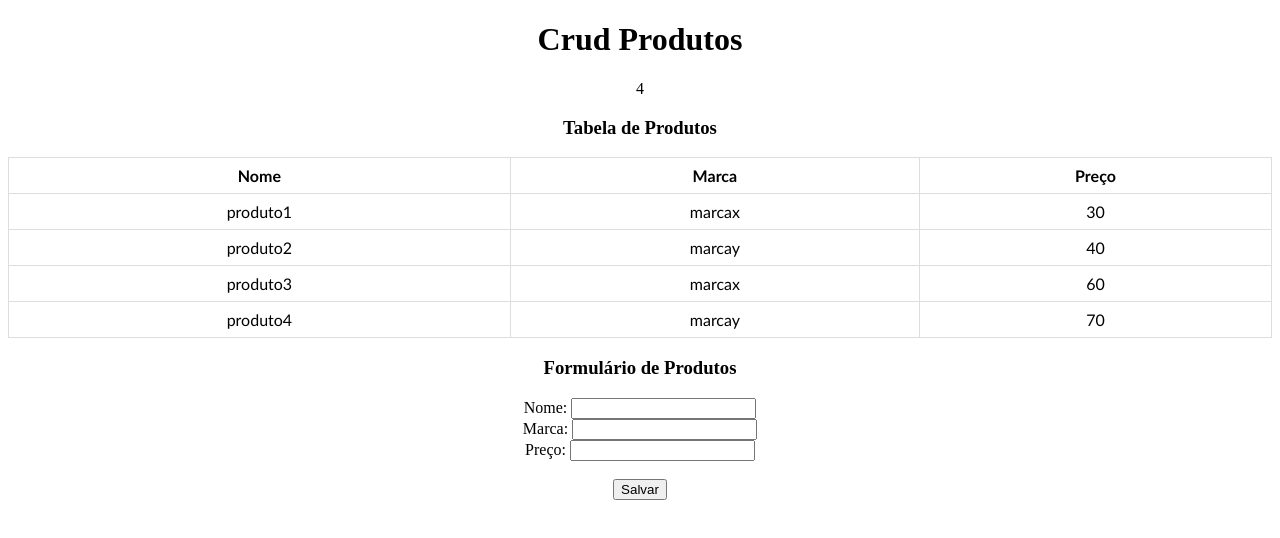
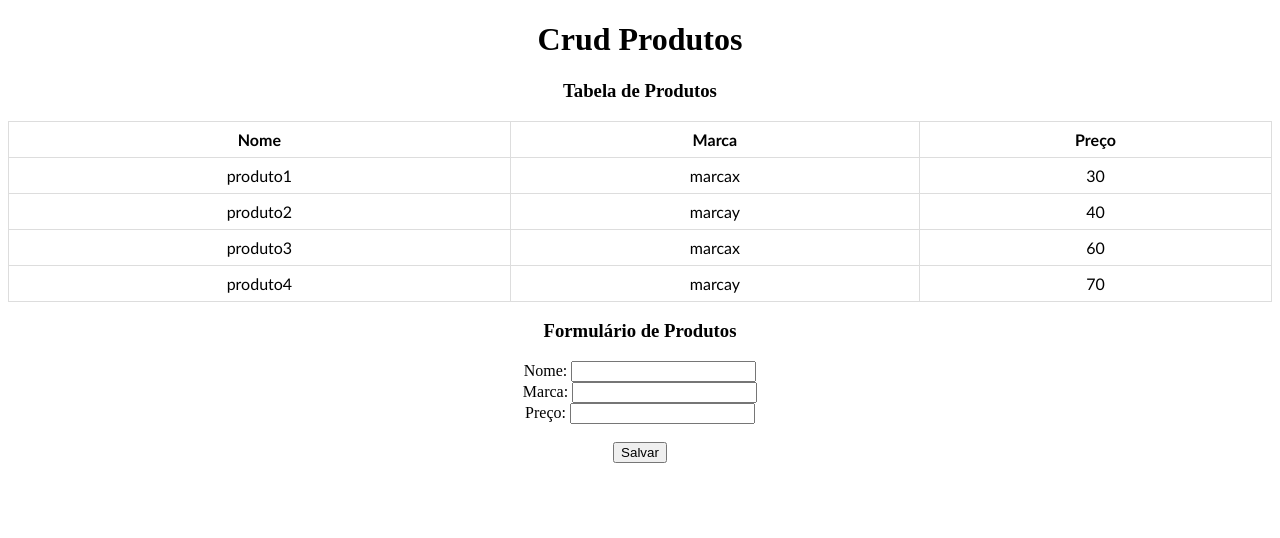
Before and after one commit to profries/pi4-crud-produtos-angular, an Angular app: page / in a window 1280 px wide. Shown: the top 538 px of the page. Built offline with nearby package versions, Linux system fonts and the light colour scheme.

Commit message:
Trabalhando com services para manipulacao dos produtos

```diff
--- a/src/app/app.component.html
+++ b/src/app/app.component.html
@@ -1,7 +1,6 @@
 <!--The content below is only a placeholder and can be replaced.-->
 <div style="text-align:center">
   <h1>{{titulo}}</h1>
-  <p>{{listaProdutos.length}}</p>
-  <tabela-produtos [lista]="listaProdutos"></tabela-produtos>
-  <form-produtos (enviarProduto)="adicionarProduto($event)"></form-produtos>
+  <tabela-produtos></tabela-produtos>
+  <form-produtos></form-produtos>
 </div>
--- a/src/app/app.component.ts
+++ b/src/app/app.component.ts
@@ -7,16 +7,7 @@ import { Component } from '@angular/core';
 })
 export class AppComponent {
   titulo = 'Crud Produtos';
-  listaProdutos = [
-    {nome:"produto1",marca:"marcax",preco:30.0},
-    {nome:"produto2",marca:"marcay",preco:40.0},
-    {nome:"produto3",marca:"marcax",preco:60.0},
-    {nome:"produto4",marca:"marcay",preco:70.0}
 
-  ];
 
-  adicionarProduto(produto:any){
-    this.listaProdutos.push(produto);
-  }
 
 }
--- a/src/app/app.module.ts
+++ b/src/app/app.module.ts
@@ -6,6 +6,7 @@ import { AppComponent } from './app.component';
 import { TabelaProdutosComponent } from './tabela-produtos/tabela-produtos.component';
 import { FormProdutosComponent } from './form-produtos/form-produtos.component';
 import { FormsModule } from '@angular/forms';
+import { ProdutoService } from './produto.service';
 
 @NgModule({
   declarations: [
@@ -18,7 +19,7 @@ import { FormsModule } from '@angular/forms';
     FormsModule,
     AppRoutingModule
   ],
-  providers: [],
+  providers: [ProdutoService],
   bootstrap: [AppComponent]
 })
 export class AppModule { }
--- a/src/app/form-produtos/form-produtos.component.ts
+++ b/src/app/form-produtos/form-produtos.component.ts
@@ -1,4 +1,6 @@
 import { Component, OnInit, Output, EventEmitter } from '@angular/core';
+import { ProdutoService } from '../produto.service';
+import { Produto } from '../produto';
 
 @Component({
   selector: 'form-produtos',
@@ -6,16 +8,16 @@ import { Component, OnInit, Output, EventEmitter } from '@angular/core';
   styleUrls: ['./form-produtos.component.css']
 })
 export class FormProdutosComponent implements OnInit {
-  @Output() enviarProduto = new EventEmitter<any>();
-  produto = {nome:"",marca:"",preco:""}
-  constructor() { }
+  produto:Produto = new Produto();
+  constructor(private servico: ProdutoService) { }
 
   ngOnInit() {
   }
 
   salvar(){
-    //Enviar para o componente pai
-    this.enviarProduto.emit(this.produto);
+    this.servico.addProduto(this.produto);
+    this.produto = new Produto();
+
   }
 
 }
--- /dev/null
+++ b/src/app/produto.service.ts
@@ -0,0 +1,24 @@
+import { Injectable } from '@angular/core';
+import { Produto } from './produto';
+
+@Injectable({
+  providedIn: 'root'
+})
+export class ProdutoService {
+  listaProdutos: Produto[] = [
+    {nome:"produto1",marca:"marcax",preco:30.0},
+    {nome:"produto2",marca:"marcay",preco:40.0},
+    {nome:"produto3",marca:"marcax",preco:60.0},
+    {nome:"produto4",marca:"marcay",preco:70.0}
+
+  ];
+  constructor() { }
+
+  getProdutos(): Produto[]{
+    return this.listaProdutos;
+  }
+
+  addProduto(produto:Produto){
+    this.listaProdutos.push(produto);
+  }
+}
--- /dev/null
+++ b/src/app/produto.ts
@@ -0,0 +1,5 @@
+export class Produto {
+    nome:String;
+    marca:String;
+    preco:number;
+}
--- a/src/app/tabela-produtos/tabela-produtos.component.ts
+++ b/src/app/tabela-produtos/tabela-produtos.component.ts
@@ -1,4 +1,6 @@
 import { Component, OnInit, Input } from '@angular/core';
+import { ProdutoService } from '../produto.service';
+import { Produto } from '../produto';
 
 @Component({
   selector: 'tabela-produtos',
@@ -6,8 +8,10 @@ import { Component, OnInit, Input } from '@angular/core';
   styleUrls: ['./tabela-produtos.component.css']
 })
 export class TabelaProdutosComponent implements OnInit {
-  @Input() lista;
-  constructor() { }
+  lista:Produto[] = [];
+  constructor(private servico: ProdutoService ) {
+    this.lista = servico.getProdutos();
+  }
 
   ngOnInit() {
   }
```
Also changed, not shown: 2 other files (tests, documents, lock files or other folders).
